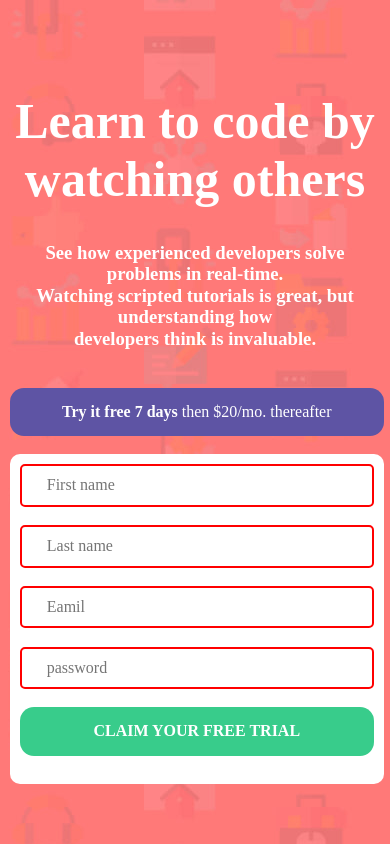
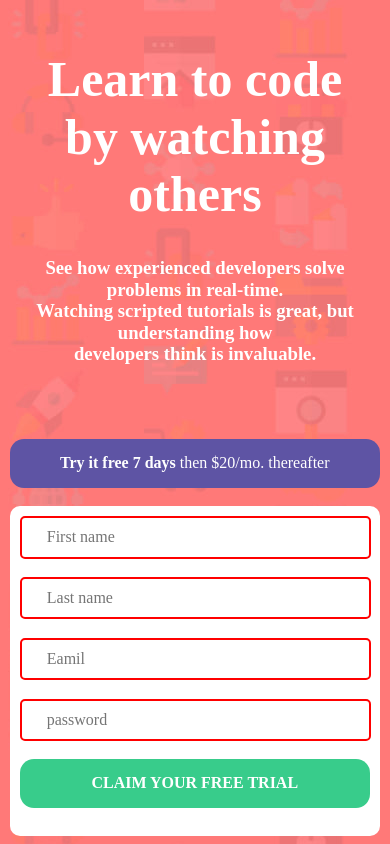
Before and after one commit to bzokkirov/Register, a plain HTML site: page index.html in a window 390 px wide. Drawn offline with Linux system fonts and the light colour scheme.

Commit message:
I added Media

```diff
--- a/css/style.css
+++ b/css/style.css
@@ -59,8 +59,16 @@ input[required]{
     color: red;
 }
 @media only screen and (max-width:550px){
+    main{
+        width: 390px;
+
+    }
     main .container{
         flex-wrap: wrap;
+    }
+    section{
+        padding: 10px;
+        width: 100%;
     }
     .container{
         width: 95%;
@@ -68,5 +76,13 @@ input[required]{
     }
     form{
         padding: 10px;
+        width: 350px;
+    }
+    input{
+        width: 85%;
+    }
+    div{
+        margin-top: 30px;
+        justify-content: center;
     }
 }
```
